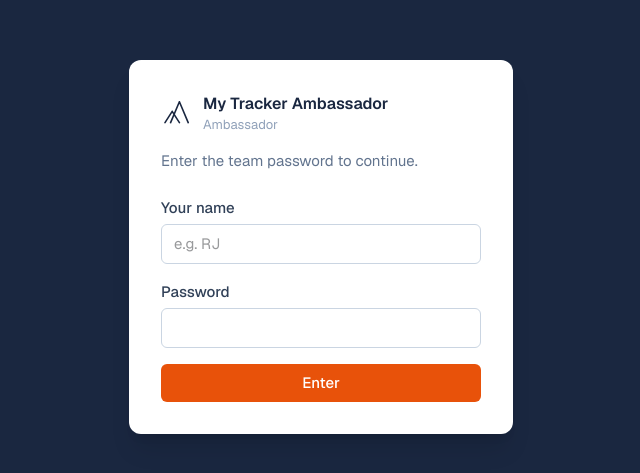
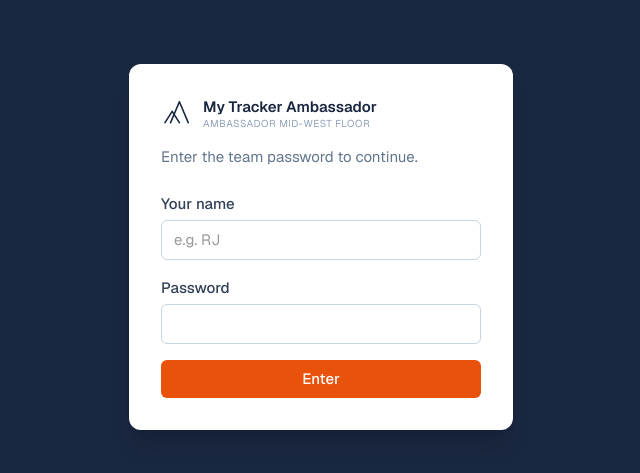
Before and after one commit to Contractor1AMBMWF/Project-Tracker, a Next.js app: page /login in a window 1280 px wide. Shown: the part 153-626 px from the top of the page, without its empty margins (319-959 px from the left). Built offline with nearby package versions, Linux system fonts and the light colour scheme.

Commit message:
Update sidebar/login branding: reduce font size, correct company name

```diff
--- a/app/login/page.tsx
+++ b/app/login/page.tsx
@@ -16,8 +16,8 @@ export default async function LoginPage({
         <div className="flex items-center gap-2.5">
           <Logo className="h-8 w-8 shrink-0" color="#1a2740" />
           <div className="leading-tight">
-            <p className="text-base font-semibold text-navy">My Tracker Ambassador</p>
-            <p className="text-xs text-slate-400">Ambassador</p>
+            <p className="text-sm font-semibold text-navy">My Tracker Ambassador</p>
+            <p className="text-[10px] uppercase tracking-wider text-slate-400">Ambassador Mid-West Floor</p>
           </div>
         </div>
         <p className="mt-4 text-sm text-slate-500">Enter the team password to continue.</p>
--- a/components/Sidebar.tsx
+++ b/components/Sidebar.tsx
@@ -18,11 +18,13 @@ export default async function Sidebar() {
   return (
     <aside className="flex h-screen w-64 shrink-0 flex-col bg-gradient-to-b from-navy to-navy-800">
       <div className="flex items-center gap-2.5 px-5 py-5">
-        <Logo className="h-7 w-7 shrink-0" color="#8b96ab" />
-        <span className="truncate font-display text-lg font-extrabold leading-tight tracking-tight text-white">
-          My Tracker Ambassador
-          <span className="block text-[11px] font-semibold uppercase tracking-wider text-slate-400">
-            Ambassador
+        <Logo className="h-6 w-6 shrink-0" color="#8b96ab" />
+        <span className="min-w-0 leading-tight">
+          <span className="block truncate font-display text-sm font-extrabold tracking-tight text-white">
+            My Tracker Ambassador
+          </span>
+          <span className="block truncate text-[10px] font-semibold uppercase tracking-wider text-slate-400">
+            Ambassador Mid-West Floor
           </span>
         </span>
       </div>
```
